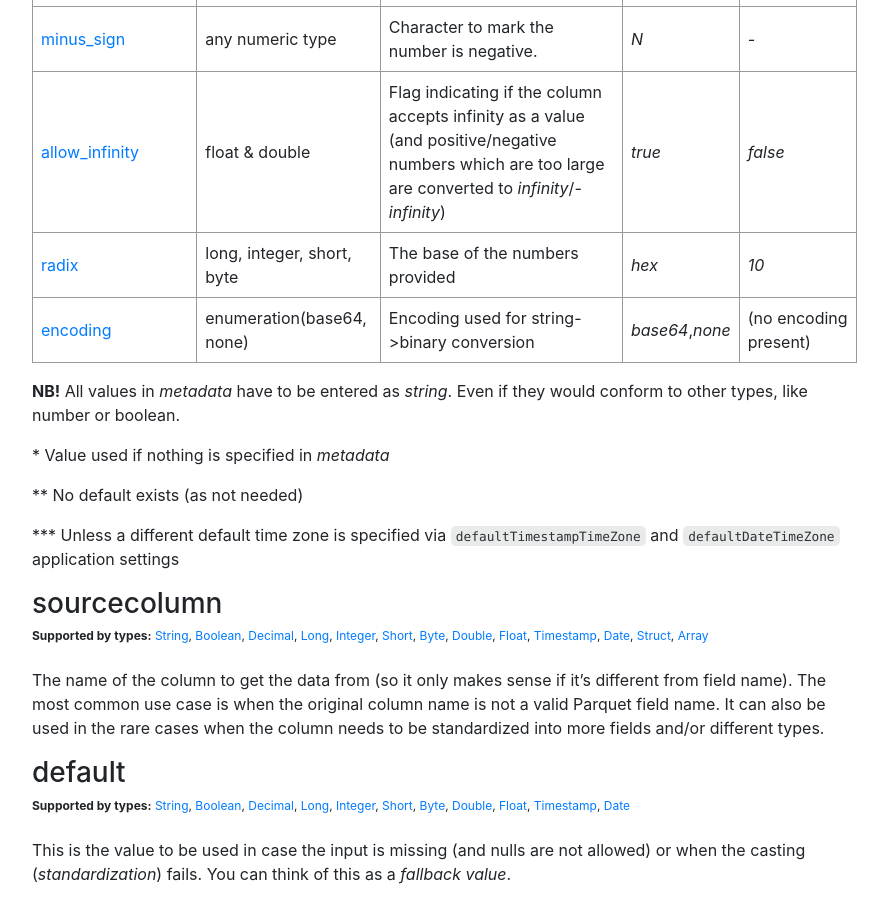
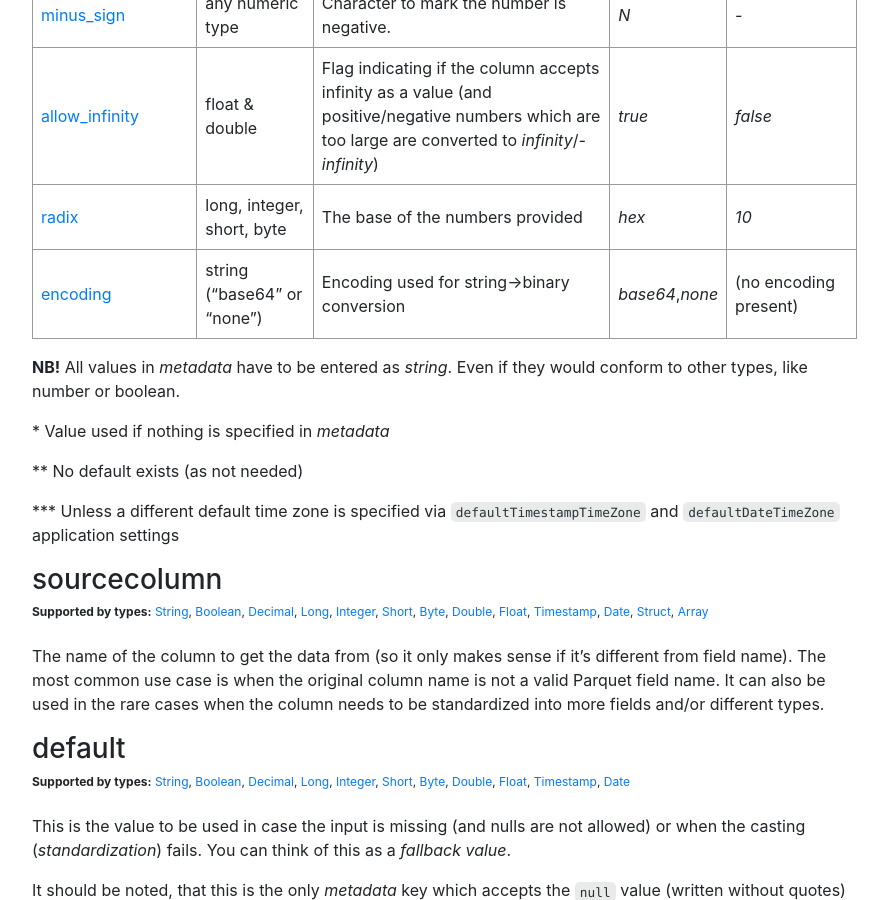
Before and after one commit to AbsaOSS/enceladus, a Jekyll site: the page built from _docs/2.0.0/usage/schema.md, in a window 1280 px wide and 900 px high, scrolled down 6405 px. Shown: the whole window, without its empty margins (338-1226 px from the left). Built offline with Jekyll 4.4.1, drawn with Linux system fonts in a browser that asks for light colours; nearby versions of some CDN libraries.

Commit message:
#1235 doc update (encoding enum values rephrased)

```diff
--- a/_docs/2.0.0/usage/schema.md
+++ b/_docs/2.0.0/usage/schema.md
@@ -260,19 +260,19 @@
 *Standardization* can be influenced by `metadata` in the schema of the data. The `metadata` are optional properties.
 Here are the recognized ones with the description of their purpose (with detailed description below):
 
-| Property                                  | Target data type           | Description                                                                                                                                           | Example         | Default[\*](#metadata-star)              |
-|-------------------------------------------|----------------------------|-------------------------------------------------------------------------------------------------------------------------------------------------------|-----------------|------------------------------------------|
-| [sourcecolumn](#sourcecolumn)             | any                        | The source column to provide data of the described column                                                                                             | *id*            | `-`[\*\*](#metadata-star-star)           |
-| [default](#default)                       | any atomic type            | Default value to use in case data are missing                                                                                                         | *0*             | `-`[\*\*](#metadata-star-star)           |
-| [pattern](#pattern)                       | timestamp & date           | Pattern for the timestamp or date representation                                                                                                      | *dd.MM.yy*      | *yyyy-MM-dd HH:mm:ss* **/** *yyyy-MM-dd* |
-| [timezone](#timezone)                     | timestamp (also date)      | The time zone of the timestamp when that is not part of the pattern (NB! for date it can return unexpected results)                                   | *US/Pacific*    | *UTC*[\*\*\*](#metadata-star-star-star)  |
-| [pattern](#pattern)                       | any numeric type           | Pattern for the number representation                                                                                                                 | \#,\#\#0.\#     | `-`[\*\*](#metadata-star-star)           |
-| [decimal_separator](#decimal_separator)   | any numeric type           | The character separating the integer and the fractional parts of the number                                                                           | *,*             | *.*                                      |
-| [grouping_separator](#grouping_separator) | any numeric type           | Character to mark boundaries between orders of magnitude, usually to mark thousands, millions etc.                                                    | *\_*            | *,*                                      |
-| [minus_sign](#minus_sign)                 | any numeric type           | Character to mark the number is negative.                                                                                                             | *N*             | *-*                                      |
-| [allow_infinity](#allow_infinity)         | float & double             | Flag indicating if the column accepts infinity as a value (and positive/negative numbers which are too large are converted to *infinity*/*-infinity*) | *true*          | *false*                                  |
-| [radix](#radix)                           | long, integer, short, byte | The base of the numbers provided                                                                                                                      | *hex*           | *10*                                     |
-| [encoding](#encoding)                     | enumeration(base64, none)  | Encoding used for string->binary conversion                                                                                                           | *base64*,*none* | (no encoding present)                    |
+| Property                                  | Target data type            | Description                                                                                                                                           | Example         | Default[\*](#metadata-star)              |
+|-------------------------------------------|-----------------------------|-------------------------------------------------------------------------------------------------------------------------------------------------------|-----------------|------------------------------------------|
+| [sourcecolumn](#sourcecolumn)             | any                         | The source column to provide data of the described column                                                                                             | *id*            | `-`[\*\*](#metadata-star-star)           |
+| [default](#default)                       | any atomic type             | Default value to use in case data are missing                                                                                                         | *0*             | `-`[\*\*](#metadata-star-star)           |
+| [pattern](#pattern)                       | timestamp & date            | Pattern for the timestamp or date representation                                                                                                      | *dd.MM.yy*      | *yyyy-MM-dd HH:mm:ss* **/** *yyyy-MM-dd* |
+| [timezone](#timezone)                     | timestamp (also date)       | The time zone of the timestamp when that is not part of the pattern (NB! for date it can return unexpected results)                                   | *US/Pacific*    | *UTC*[\*\*\*](#metadata-star-star-star)  |
+| [pattern](#pattern)                       | any numeric type            | Pattern for the number representation                                                                                                                 | \#,\#\#0.\#     | `-`[\*\*](#metadata-star-star)           |
+| [decimal_separator](#decimal_separator)   | any numeric type            | The character separating the integer and the fractional parts of the number                                                                           | *,*             | *.*                                      |
+| [grouping_separator](#grouping_separator) | any numeric type            | Character to mark boundaries between orders of magnitude, usually to mark thousands, millions etc.                                                    | *\_*            | *,*                                      |
+| [minus_sign](#minus_sign)                 | any numeric type            | Character to mark the number is negative.                                                                                                             | *N*             | *-*                                      |
+| [allow_infinity](#allow_infinity)         | float & double              | Flag indicating if the column accepts infinity as a value (and positive/negative numbers which are too large are converted to *infinity*/*-infinity*) | *true*          | *false*                                  |
+| [radix](#radix)                           | long, integer, short, byte  | The base of the numbers provided                                                                                                                      | *hex*           | *10*                                     |
+| [encoding](#encoding)                     | string ("base64" or "none") | Encoding used for string->binary conversion                                                                                                           | *base64*,*none* | (no encoding present)                    |
 
 **NB!** All values in _metadata_ have to be entered as *string*. Even if they would conform to other types, like number
 or boolean.
```
